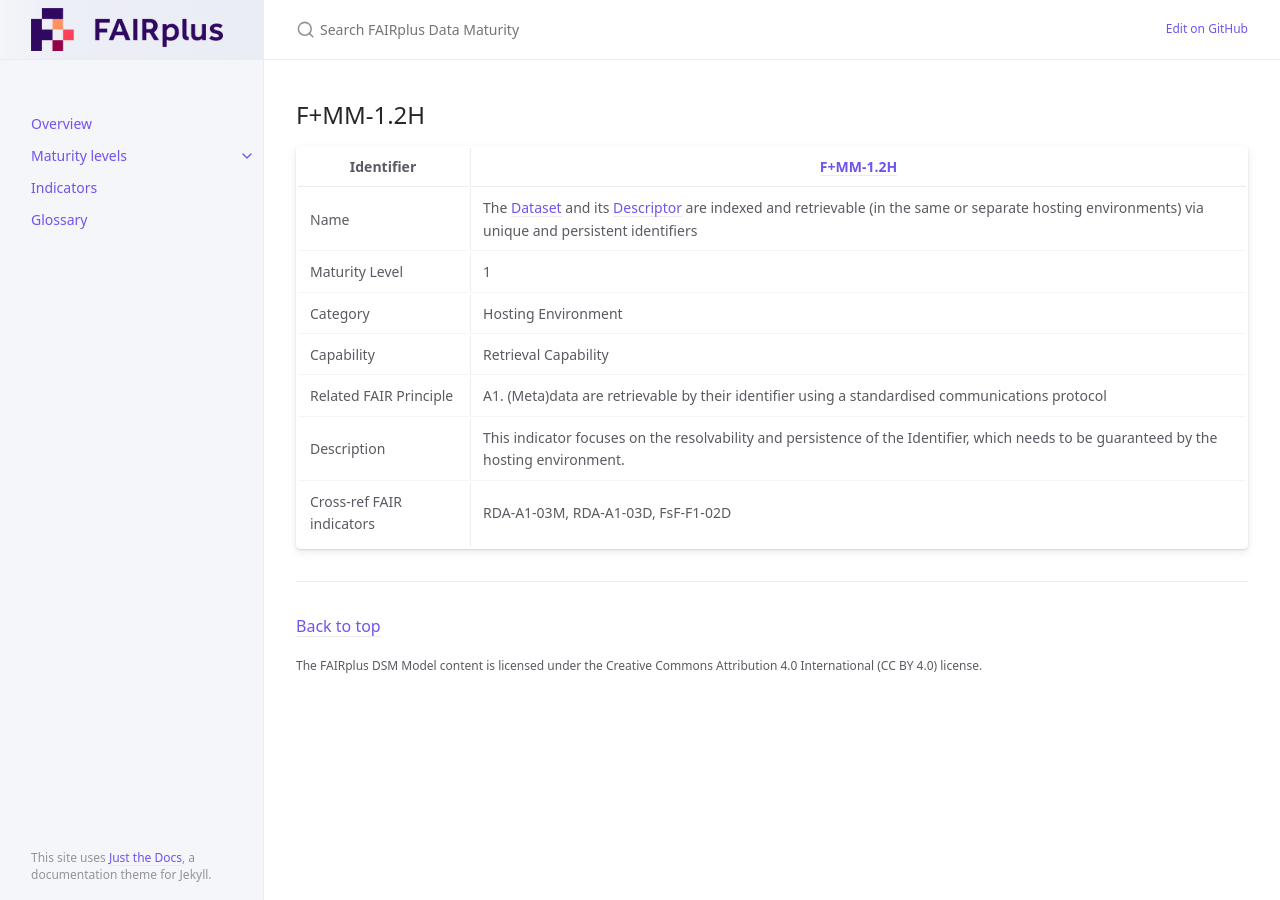
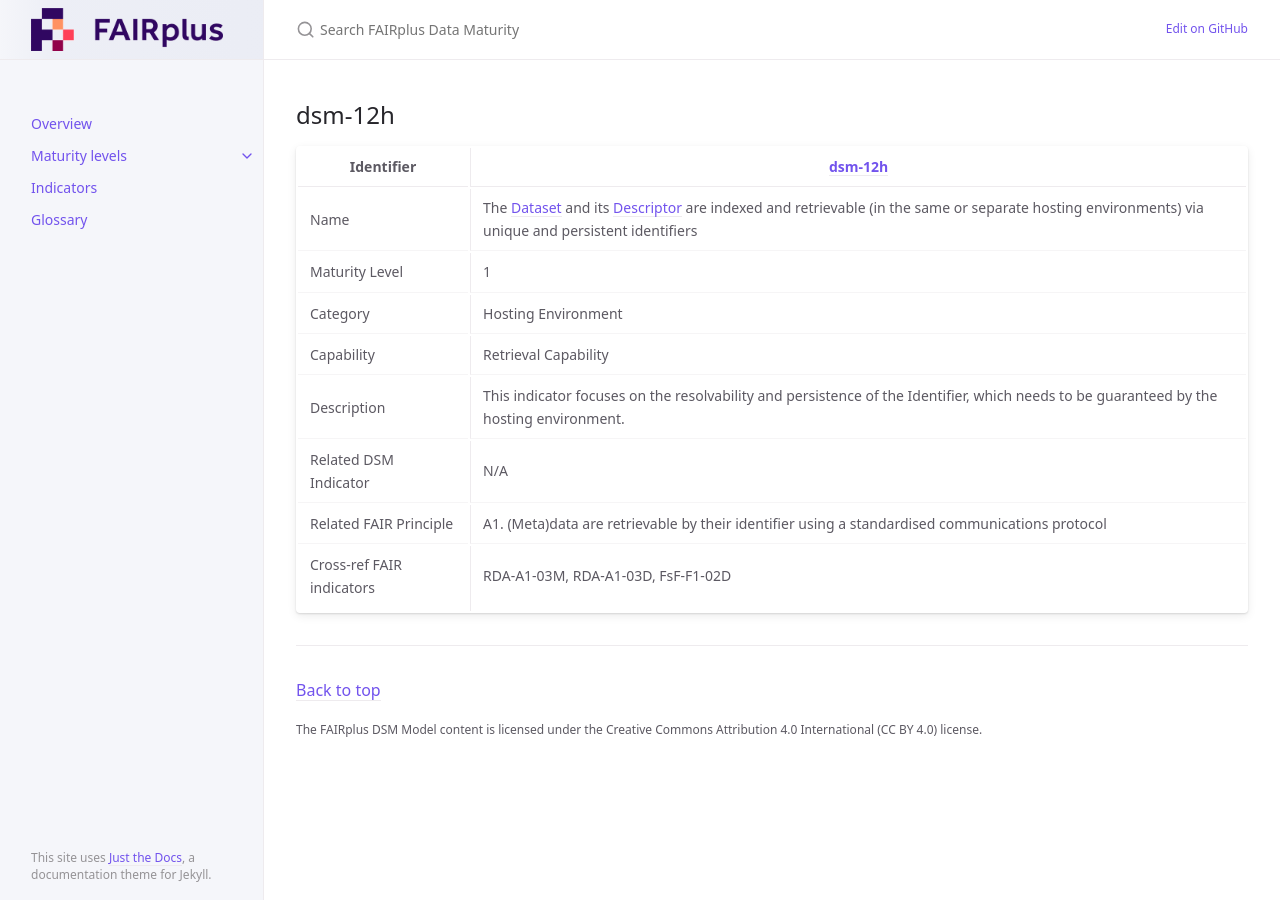
Before and after one commit to FAIRplus/Data-Maturity, a Jekyll site: the page built from docs/_indicators/dsm-12h.md, in a window 1280 px wide. Built offline with Jekyll 4.4.1, drawn with Linux system fonts in a browser that asks for light colours.

Commit message:
Update and rename C. F+MM-1.2H.md to dsm-12h.md

```diff
--- a/docs/_indicators/C. F+MM-1.2H.md
+++ b/docs/_indicators/dsm-12h.md
@@ -1,18 +1,19 @@
 ---
 layout: default
-title: F+MM-1.2H
+title: dsm-12h
 parent_level: level1
 nav_exclude: True
 ---
 
-## F+MM-1.2H
+## dsm-12h
 
-| Identifier | [F+MM-1.2H](https://github.com/FAIRplus/Data-Maturity/edit/v0.3/docs/_indicators/C.%20F+MM-1.2H.md) |
+| Identifier | [dsm-12h](https://github.com/FAIRplus/Data-Maturity/blob/master/docs/_indicators/dsm-12h.md) |
 | ---------- | ----------|
 | Name | The [Dataset](https://fairplus.github.io/Data-Maturity/docs/Glossary/#dataset) and its [Descriptor](https://fairplus.github.io/Data-Maturity/docs/Glossary/#dataset-descriptor) are indexed and retrievable (in the same or separate hosting environments) via unique and persistent identifiers  |
 | Maturity Level | 1 |
 | Category | Hosting Environment |
 | Capability | Retrieval Capability |
+| Description | This indicator focuses on the resolvability and persistence of the Identifier, which needs to be guaranteed by the hosting environment. |
+| Related DSM Indicator | N/A |
 | Related FAIR Principle | A1. (Meta)data are retrievable by their identifier using a standardised communications protocol |
-| Description | This indicator focuses on the resolvability and persistence of the Identifier, which needs to be guaranteed by the hosting environment. |
 | Cross-ref FAIR indicators | RDA-A1-03M, RDA-A1-03D, FsF-F1-02D |
```
